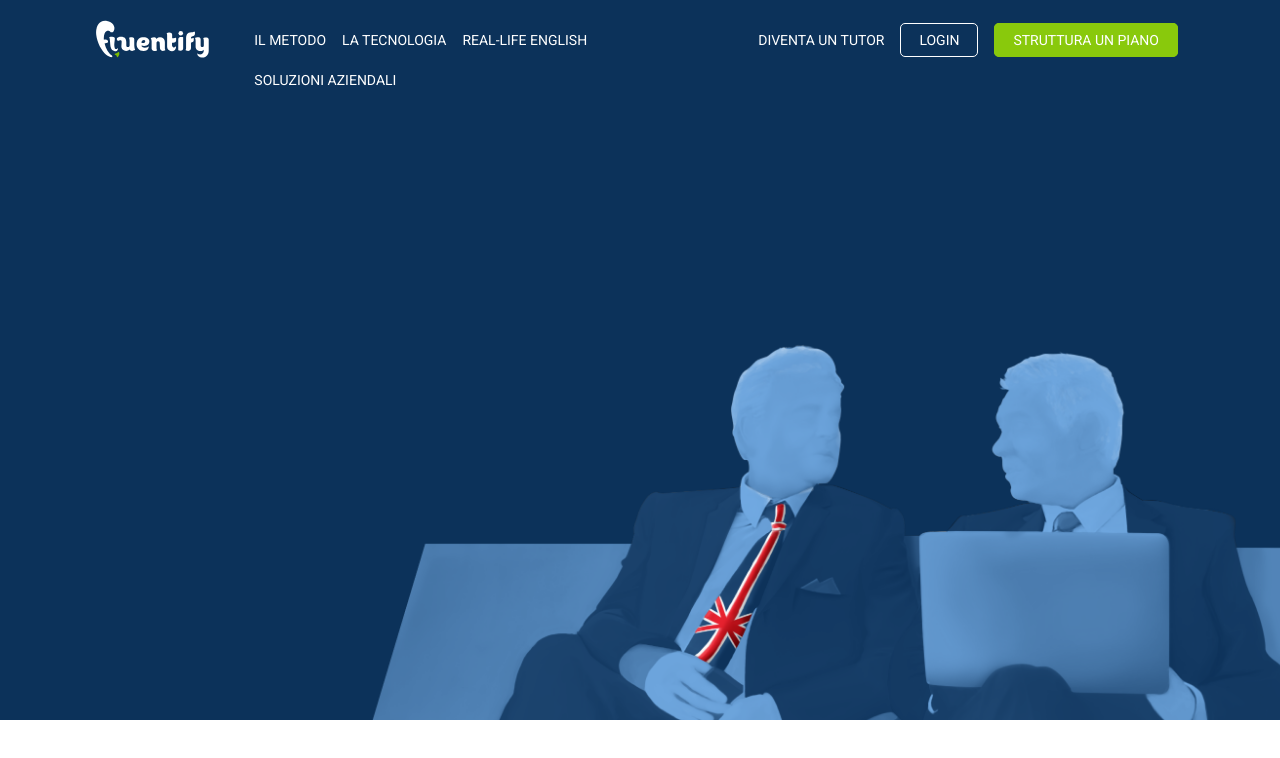
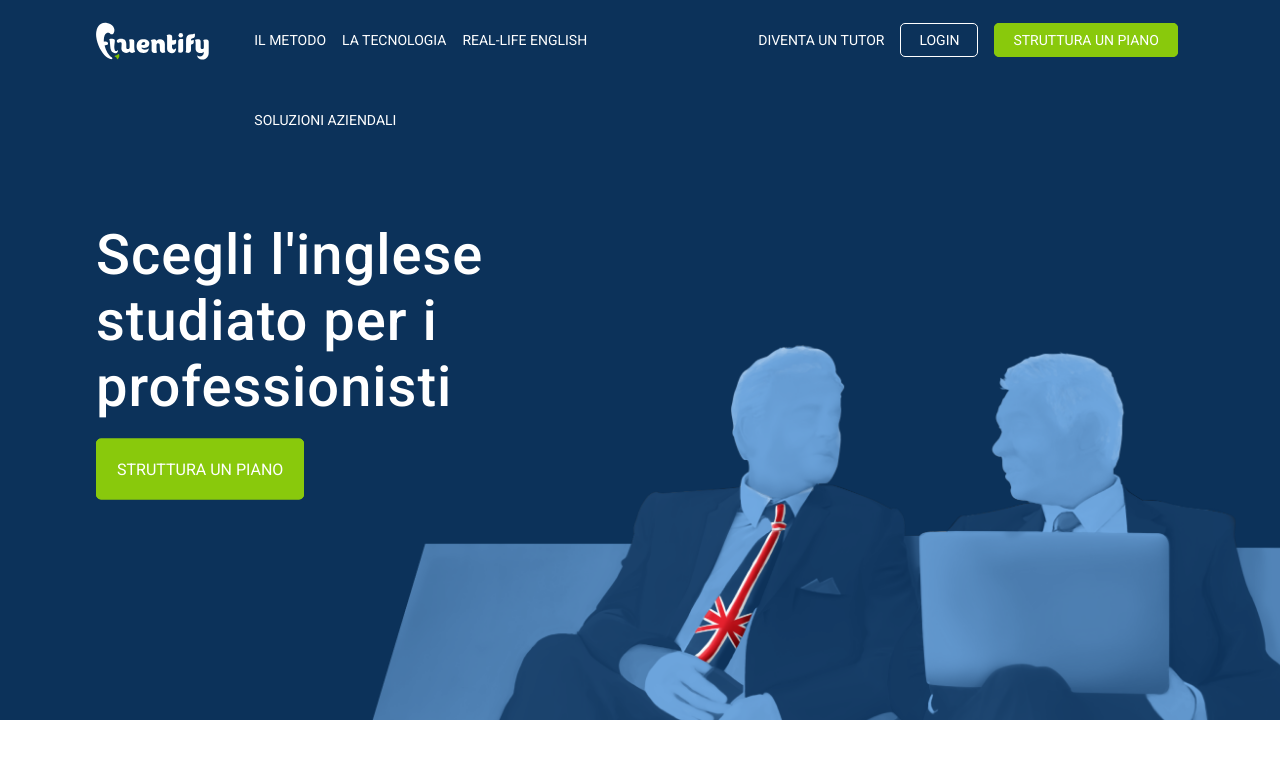
Before and after one commit to gfederica/htmlcss-fluentify, a plain HTML site: page index.html in a window 1280 px wide. Drawn offline with Linux system fonts and the light colour scheme.

Commit message:
finito header

```diff
--- a/index.html
+++ b/index.html
@@ -12,6 +12,7 @@
 <body>
     <header>
         <div class="container">
+            <div class="nav">
                 <div class="logo">
                     <img src="img/logo.svg" alt="logo-fluentify">
                 </div>
@@ -31,8 +32,12 @@
                     </ul>
                 </div>
             </div>
-    <div class="jumbotron">
-
+            <div class="jumbotron half-width">
+                <div class="jumbotron-middle">
+                    <h1>Scegli l'inglese studiato per i professionisti</h1>
+                    <a href="#" class="btn green-btn btn-large">struttura un piano</a>
+                </div>
+            </div>
         </div>
     </header>
 </body>
--- a/style/style.css
+++ b/style/style.css
@@ -14,23 +14,37 @@ header {
     background-size: 75% auto;
     background-repeat: no-repeat;
     background-position: 114% 108%;
+    height: 90vh;
 }
 .container {
     width: 85%;
     margin:auto;
-    padding-top: 20px;
-    height: 10vh;
 }
+
+.half-width {
+    width: 50%;
+}
+
+
+/* header */
+.nav {
+    height: 80px;
+    line-height: 80px;
+}
+
 .logo,
 .menu-left,
 .menu-right {
     float: left;
 }
-
 .logo {
     width: 14%;
-    height: 100%;
+
 }
+.logo img {
+    vertical-align: middle;
+}
+
 
 .container::after {
     content: "";
@@ -44,23 +58,19 @@ ul li {
     list-style: none;
     text-transform: uppercase;
     font-size: 14px;
-    height: 40px;
-    line-height: 40px;
     padding:0 6px;
 }
 
 .menu-left {
     text-align: left;
     width: 46%;
-    height: 100%;
 }
 .menu-right {
     text-align: right;
     width: 40%;
-    height: 100%;
 }
 
-li a {
+.container a {
     text-decoration: none;
     color: white;
 }
@@ -68,32 +78,50 @@ a:not(.btn):hover {
     cursor: pointer;
     color: #89c90c;
 }
+
+/* buttons */
 .btn {
+   width: 100%;
    padding: 8px 18px;
    border-radius: 5px;
+   text-transform: uppercase;
 }
-
+.btn-large {
+    padding:20px;
+    font-size: 16px;
+}
 .blue-btn {
     border: 1px solid white;
     background-color: #0C325A;
 }
-
 .green-btn {
     border: 1px solid #89c90c;
     background-color: #89c90c;
 }
-
 .blue-btn:hover {
     background-color: white;
     color: #89c90c;
 }
-
 .green-btn:hover {
     background-color: white;
     color: #89c90c;
 }
 
+
 .jumbotron {
-    height: 80vh;
+    height: 540px;
+    position: relative;
+}
+.jumbotron-middle {
+    position: absolute;
+    top: 50%;
+    transform: translate(0, -50%);
+}
 
+h1 {
+    color: white;
+    font-size: 56px;
+    font-weight: 500;
+    margin-bottom: 40px;
+    letter-spacing: 1px;
 }
```
Lines whose indentation alone changed are shown as unchanged.
